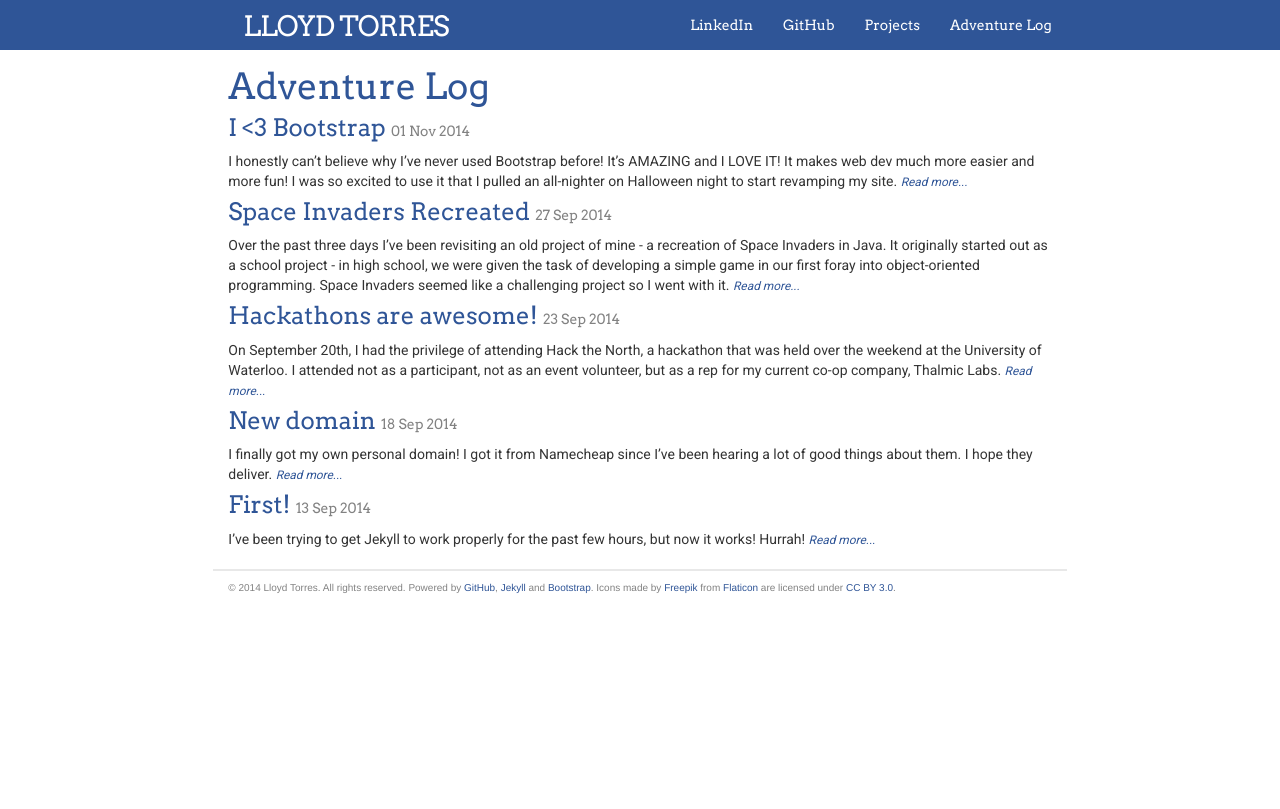
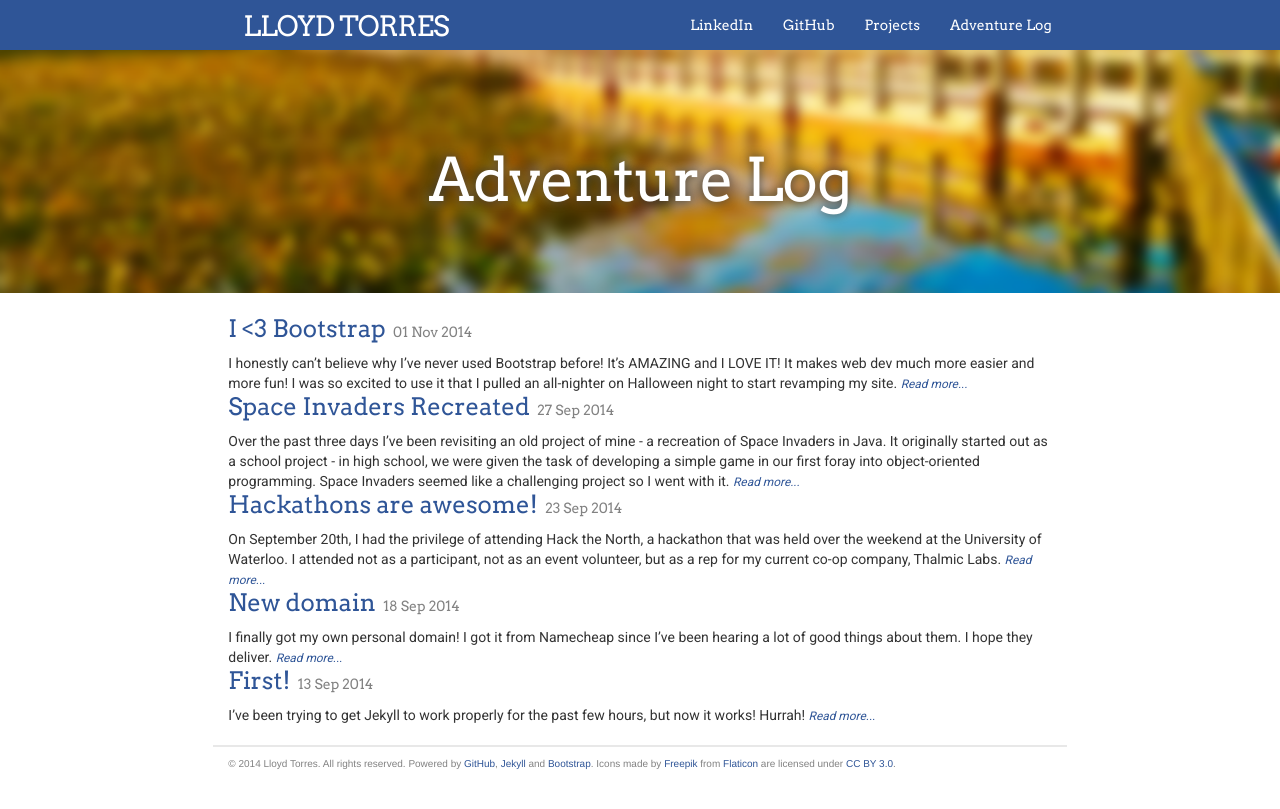
Before and after one commit to lloydtorres/lloydtorres.github.io, a Jekyll site: the page built from log.md, in a window 1280 px wide. Shown: the top 809 px of the page. Built offline with Jekyll 4.4.1, drawn with Linux system fonts in a browser that asks for light colours; nearby versions of some CDN libraries.

Commit message:
Standardizing frontpage template
- Frontpage template now usable by other pages
- Updating Projects page and Adventure Log page to use new template

```diff
--- a/_layouts/frontpage.html
+++ b/_layouts/feature.html
@@ -8,11 +8,18 @@
         {% include header.html %}
         {% include google_analytics.html %}
 
-        <div class="bg"></div>
+        <div class="bg" style="background-image: url({{ page.header }});"></div>
+
         <div class="bg-overlay">
+            {% if page.picoverlay %}
             <div class="container col-md-offset-2 col-md-8">
-                <img src="/images/me.png" class="img-circle" width="200px" title=":)" alt=":)"/>
+                <img src="{{ page.picoverlay }}" class="img-circle" width="200px"/>
             </div><!-- /container -->
+            {% else %}
+            <div class="container col-md-offset-2 col-md-8">
+                <h1 class="feature-heading">{{ page.title }}</h1>
+            </div><!-- /container -->
+            {% endif %}
         </div>
 
         <div class="coverup">
--- a/_sass/_layout.scss
+++ b/_sass/_layout.scss
@@ -66,13 +66,15 @@
  * Jumbotron
  */
 .bg {
-    background: url('/images/header.png') no-repeat center center;
     position: fixed;
     width: 100%;
     height: 350px;
     top: 0;
     left:0;
     z-index: -1;
+
+    background-repeat: no-repeat;
+    background-position: center center;
 
     -webkit-background-size: cover;
     -moz-background-size: cover;
@@ -97,6 +99,16 @@
         margin-left: auto;
         margin-right: auto;
     }
+}
+
+.feature-heading {
+    font-size: 60px;
+    font-family: 'Arvo', serif;
+    color: white;
+    letter-spacing: -1px;
+    line-height: 1;
+    text-align: center;
+    text-shadow: 0 0 10px $grey-color-dark;
 }
 
 .coverup {
@@ -152,7 +164,6 @@
     font-family: 'Arvo', serif;
     font-size: 24px;
     color: $mignonic-blue;
-    margin-top: -20px !important;
 
     a:link {
         color: $mignonic-blue;
@@ -163,7 +174,7 @@
     list-style: none;
 
     > li {
-        margin-top: -12px;
+        margin-top: -25px;
         margin-left: -30px;
     }
 
--- a/index.html
+++ b/index.html
@@ -1,5 +1,7 @@
 ---
-layout: frontpage
+layout: feature
+header: "/images/header.png"
+picoverlay: "/images/me.png"
 ---
 
 <p class="text">I'm an Electrical Engineering student at the <a href="http://uwaterloo.ca/">University of Waterloo</a>
--- a/log.md
+++ b/log.md
@@ -1,6 +1,7 @@
 ---
-layout: page
+layout: feature
 title: Adventure Log
+header: "/images/log-header.png"
 permalink: /log/
 ---
 
```
Also changed, not shown: projects.md (+2 -1 lines), images/log-header.png (added), images/projects-header.png (added).
